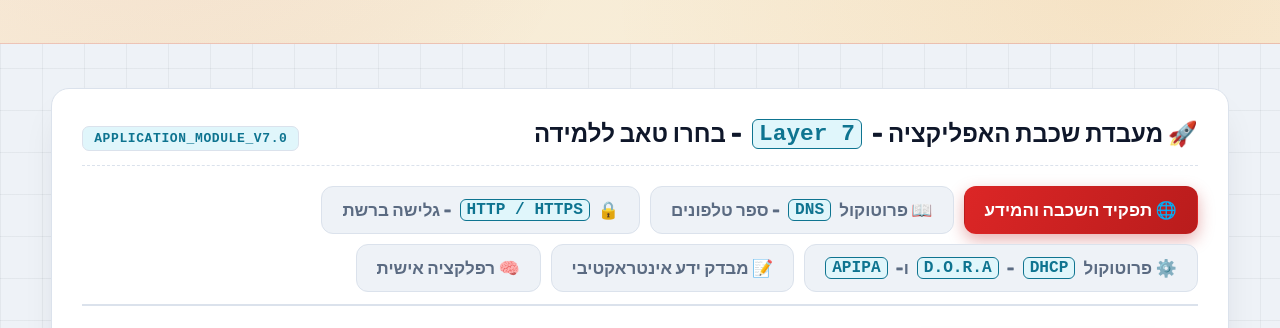
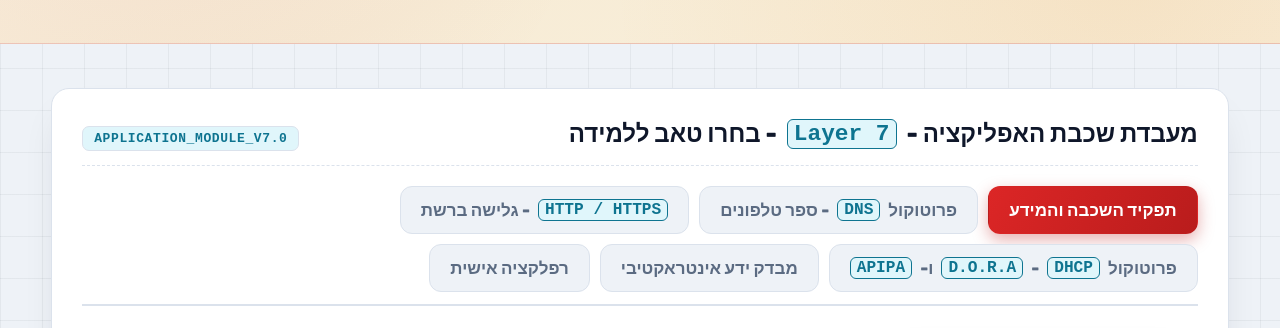
Before and after one commit to saharhakimi-lab/applayer7, a plain HTML site: page index.html in a window 1280 px wide. Shown: the part 268-596 px from the top of the page. Drawn offline with Linux system fonts and the light colour scheme; grey boxes are pictures that could not be loaded; a web font is replaced by a local one.

Commit message:
Update tab titles and comments in index.html

```diff
--- a/index.html
+++ b/index.html
@@ -854,18 +854,18 @@ footer {
 
   <div class="panel">
     <div class="panel-head">
-      <h2>🚀 מעבדת שכבת האפליקציה - <span dir="ltr">Layer 7</span> - בחרו טאב ללמידה</h2>
+      <h2> מעבדת שכבת האפליקציה - <span dir="ltr">Layer 7</span> - בחרו טאב ללמידה</h2>
       <span class="panel-tag mono">APPLICATION_MODULE_V7.0</span>
     </div>
 
-    <!-- סרגל הטאבים -->
+    <!-- סרגל הטאבים (ללא אייקונים) -->
     <div class="tabs-nav">
-      <button class="tab-btn active" onclick="openTab(event, 'intro')">🌐 תפקיד השכבה והמידע</button>
-      <button class="tab-btn" onclick="openTab(event, 'dns')">📖 פרוטוקול <span dir="ltr">DNS</span> - ספר טלפונים</button>
-      <button class="tab-btn" onclick="openTab(event, 'http')">🔒 <span dir="ltr">HTTP / HTTPS</span> - גלישה ברשת</button>
-      <button class="tab-btn" onclick="openTab(event, 'dhcp')">⚙️ פרוטוקול <span dir="ltr">DHCP</span> - <span dir="ltr">D.O.R.A</span> ו-<span dir="ltr">APIPA</span></button>
-      <button class="tab-btn" onclick="openTab(event, 'quiz')">📝 מבדק ידע אינטראקטיבי</button>
-      <button class="tab-btn" onclick="openTab(event, 'reflection')">🧠 רפלקציה אישית</button>
+      <button class="tab-btn active" onclick="openTab(event, 'intro')">תפקיד השכבה והמידע</button>
+      <button class="tab-btn" onclick="openTab(event, 'dns')">פרוטוקול <span dir="ltr">DNS</span> - ספר טלפונים</button>
+      <button class="tab-btn" onclick="openTab(event, 'http')"><span dir="ltr">HTTP / HTTPS</span> - גלישה ברשת</button>
+      <button class="tab-btn" onclick="openTab(event, 'dhcp')">פרוטוקול <span dir="ltr">DHCP</span> - <span dir="ltr">D.O.R.A</span> ו-<span dir="ltr">APIPA</span></button>
+      <button class="tab-btn" onclick="openTab(event, 'quiz')">מבדק ידע אינטראקטיבי</button>
+      <button class="tab-btn" onclick="openTab(event, 'reflection')">רפלקציה אישית</button>
     </div>
 
     <!-- TAB 1: תפקיד השכבה -->
```
